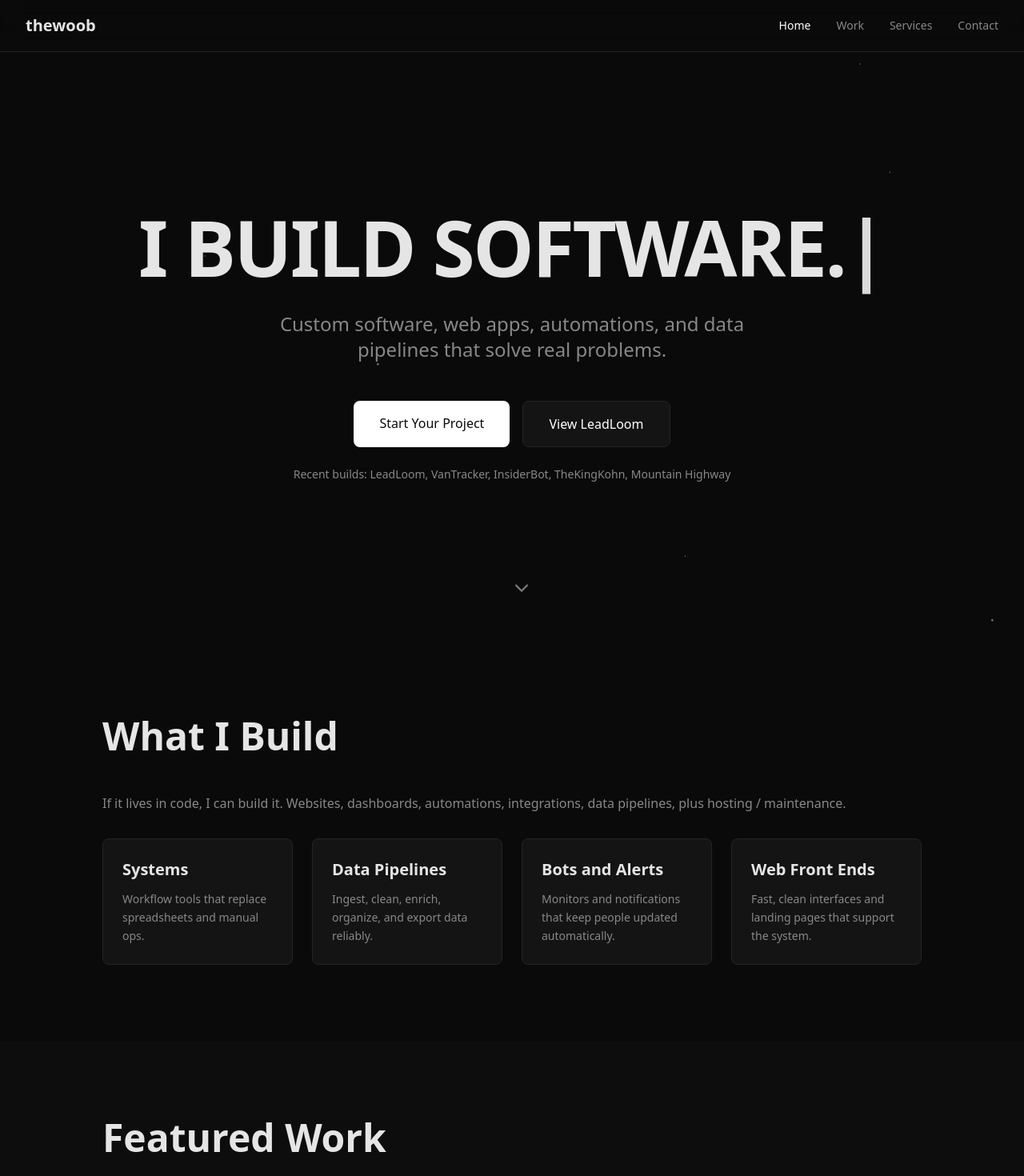
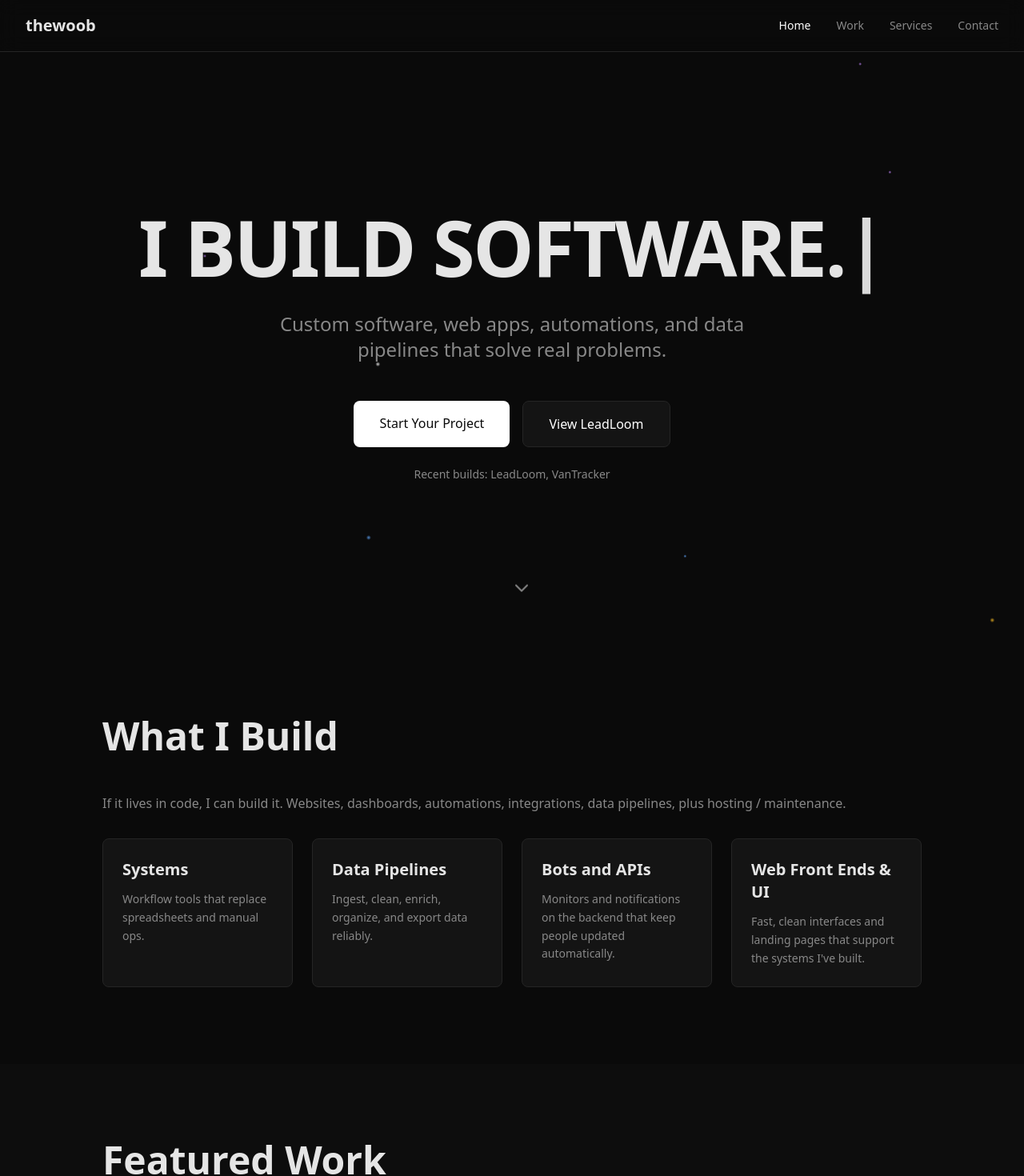
Before and after one commit to TheKingKohn/flagship, a Next.js app: page / in a window 1280 px wide. Shown: the top 1470 px of the page at 80% size. Built offline with nearby package versions, Linux system fonts and the light colour scheme.

Commit message:
Add colored stars (blue, purple, gold) with increased brightness

```diff
--- a/src/app/globals.css
+++ b/src/app/globals.css
@@ -32,35 +32,41 @@ body {
   position: absolute;
   inset: 0;
   background-image:
-    radial-gradient(2px 2px at 20% 30%, white, transparent),
-    radial-gradient(1px 1px at 60% 70%, white, transparent),
-    radial-gradient(2px 2px at 50% 50%, white, transparent),
-    radial-gradient(1px 1px at 80% 10%, white, transparent),
-    radial-gradient(1px 1px at 90% 60%, white, transparent),
-    radial-gradient(2px 2px at 33% 80%, white, transparent),
-    radial-gradient(1px 1px at 15% 75%, white, transparent),
-    radial-gradient(1px 1px at 45% 15%, white, transparent),
-    radial-gradient(2px 2px at 75% 85%, white, transparent),
-    radial-gradient(1px 1px at 35% 45%, white, transparent),
-    radial-gradient(1px 1px at 95% 35%, white, transparent),
-    radial-gradient(2px 2px at 5% 55%, white, transparent);
+    radial-gradient(3px 3px at 20% 30%, white, transparent),
+    radial-gradient(2px 2px at 60% 70%, #60a5fa, transparent),
+    radial-gradient(3px 3px at 50% 50%, #fbbf24, transparent),
+    radial-gradient(2px 2px at 80% 10%, #a78bfa, transparent),
+    radial-gradient(2px 2px at 90% 60%, white, transparent),
+    radial-gradient(3px 3px at 33% 80%, #60a5fa, transparent),
+    radial-gradient(2px 2px at 15% 75%, #fbbf24, transparent),
+    radial-gradient(2px 2px at 45% 15%, #c084fc, transparent),
+    radial-gradient(3px 3px at 75% 85%, white, transparent),
+    radial-gradient(2px 2px at 35% 45%, #60a5fa, transparent),
+    radial-gradient(2px 2px at 95% 35%, #fbbf24, transparent),
+    radial-gradient(3px 3px at 5% 55%, #a78bfa, transparent),
+    radial-gradient(2px 2px at 65% 25%, white, transparent),
+    radial-gradient(2px 2px at 25% 95%, #60a5fa, transparent),
+    radial-gradient(3px 3px at 85% 75%, white, transparent);
   background-size: 200% 200%;
   background-repeat: repeat;
   animation: twinkle 200s linear infinite;
-  opacity: 0.6;
+  opacity: 0.8;
 }
 
 .starfield::after {
   background-image:
-    radial-gradient(1px 1px at 10% 20%, white, transparent),
-    radial-gradient(2px 2px at 70% 40%, white, transparent),
-    radial-gradient(1px 1px at 40% 90%, white, transparent),
-    radial-gradient(1px 1px at 85% 50%, white, transparent),
-    radial-gradient(2px 2px at 25% 60%, white, transparent),
-    radial-gradient(1px 1px at 55% 25%, white, transparent),
-    radial-gradient(1px 1px at 12% 65%, white, transparent),
-    radial-gradient(2px 2px at 88% 88%, white, transparent),
-    radial-gradient(1px 1px at 42% 5%, white, transparent);
+    radial-gradient(2px 2px at 10% 20%, #c084fc, transparent),
+    radial-gradient(3px 3px at 70% 40%, white, transparent),
+    radial-gradient(2px 2px at 40% 90%, #60a5fa, transparent),
+    radial-gradient(2px 2px at 85% 50%, #fbbf24, transparent),
+    radial-gradient(3px 3px at 25% 60%, #a78bfa, transparent),
+    radial-gradient(2px 2px at 55% 25%, white, transparent),
+    radial-gradient(2px 2px at 12% 65%, #60a5fa, transparent),
+    radial-gradient(3px 3px at 88% 88%, #fbbf24, transparent),
+    radial-gradient(2px 2px at 42% 5%, #c084fc, transparent),
+    radial-gradient(2px 2px at 72% 12%, white, transparent),
+    radial-gradient(3px 3px at 18% 42%, #60a5fa, transparent),
+    radial-gradient(2px 2px at 92% 78%, #a78bfa, transparent);
   animation-duration: 250s;
   animation-delay: 50s;
 }
--- a/src/app/page.tsx
+++ b/src/app/page.tsx
@@ -50,7 +50,7 @@ export default function HomePage() {
           </div>
 
           <p className="text-sm text-dark-muted mt-6">
-            Recent builds: LeadLoom, VanTracker, InsiderBot, TheKingKohn, Mountain Highway
+            Recent builds: LeadLoom, VanTracker
           </p>
         </div>
 
@@ -85,16 +85,16 @@ export default function HomePage() {
             </div>
 
             <div className="p-6 bg-dark-card border border-dark-border rounded-lg transition-all duration-200 hover:-translate-y-1 hover:border-white/30">
-              <h3 className="text-xl font-bold mb-3">Bots and Alerts</h3>
+              <h3 className="text-xl font-bold mb-3">Bots and APIs</h3>
               <p className="text-dark-muted leading-relaxed text-sm">
-                Monitors and notifications that keep people updated automatically.
+                Monitors and notifications on the backend that keep people updated automatically.
               </p>
             </div>
 
             <div className="p-6 bg-dark-card border border-dark-border rounded-lg transition-all duration-200 hover:-translate-y-1 hover:border-white/30">
-              <h3 className="text-xl font-bold mb-3">Web Front Ends</h3>
+              <h3 className="text-xl font-bold mb-3">Web Front Ends & UI</h3>
               <p className="text-dark-muted leading-relaxed text-sm">
-                Fast, clean interfaces and landing pages that support the system.
+                Fast, clean interfaces and landing pages that support the systems I've built.
               </p>
             </div>
           </div>
```
